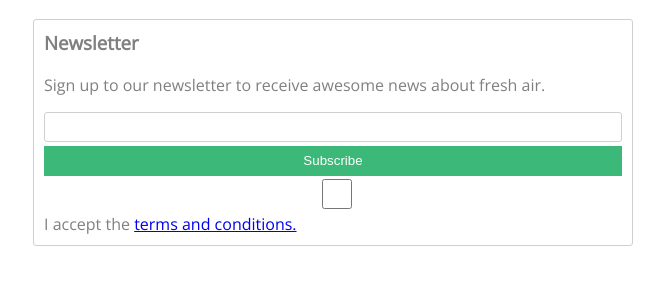
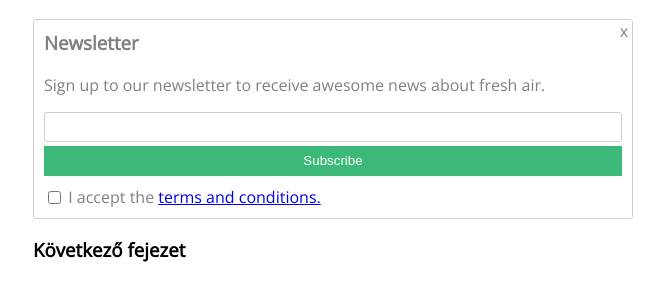
Before and after one commit to iroczkibela/gyakorlas, a plain HTML site: page index.html in a window 1280 px wide. Shown: the part 67-368 px from the top of the page, without its empty margins (307-971 px from the left). Drawn offline with nearby package versions, Linux system fonts and the light colour scheme.

Commit message:
Add files via upload

```diff
--- a/index.html
+++ b/index.html
@@ -21,7 +21,11 @@
         <input type="checkbox" name="" id="terms">
         <label for="terms">I accept the <a href="http://" target="_blank">terms and conditions.</a></label>
     </form>
+    <div id="closex">
+        x
+    </div>
 </div>
+    <h3>Következő fejezet</h3>
 </div>
 </body>
 </html>
--- a/style.css
+++ b/style.css
@@ -10,6 +10,8 @@
     border: solid thin #cfcfcf;
     padding: 10px;
     border-radius: 3px;
+    position: relative;
+    padding-bottom: 10px;
 }
 
 .newsletter button {
@@ -19,9 +21,10 @@
     display: block;
     width: 100%;
     height: 30px;
+    margin-bottom: 10px;
 }
 
-.newsletter input {
+.newsletter input#email {
     display: block;
     width: 100%;
     height: 30px;
@@ -34,3 +37,14 @@
 .newsletter h3 {
     margin-top: 0px;
 }
+
+.newsletter #terms {
+    position: relative;
+    top: 1px;
+}
+
+.newsletter #closex {
+    position: absolute;
+    top: 0;
+    right: 4px;
+}
```
